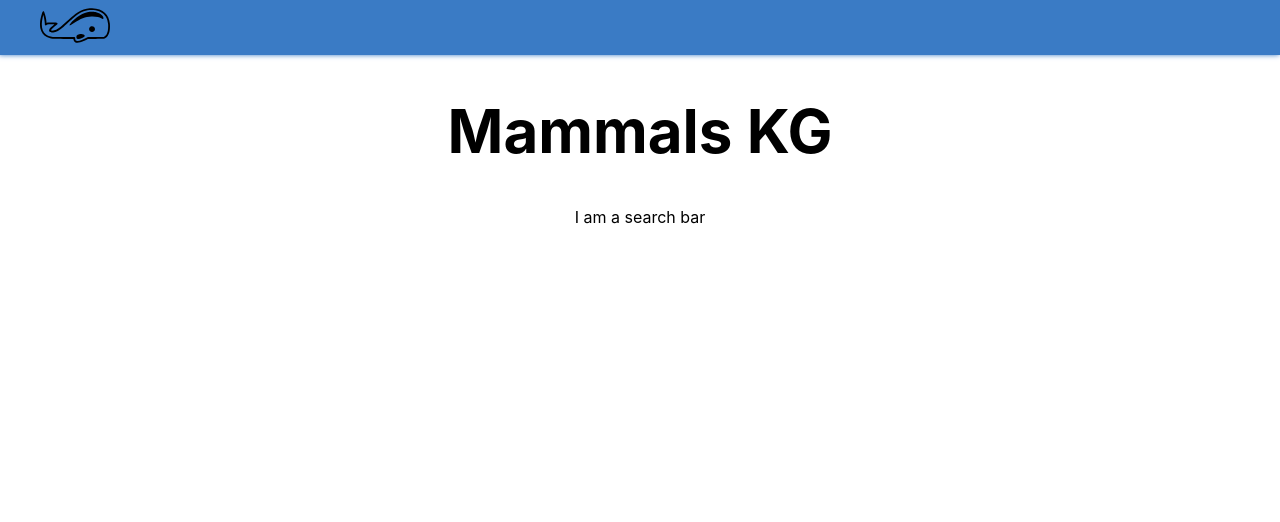
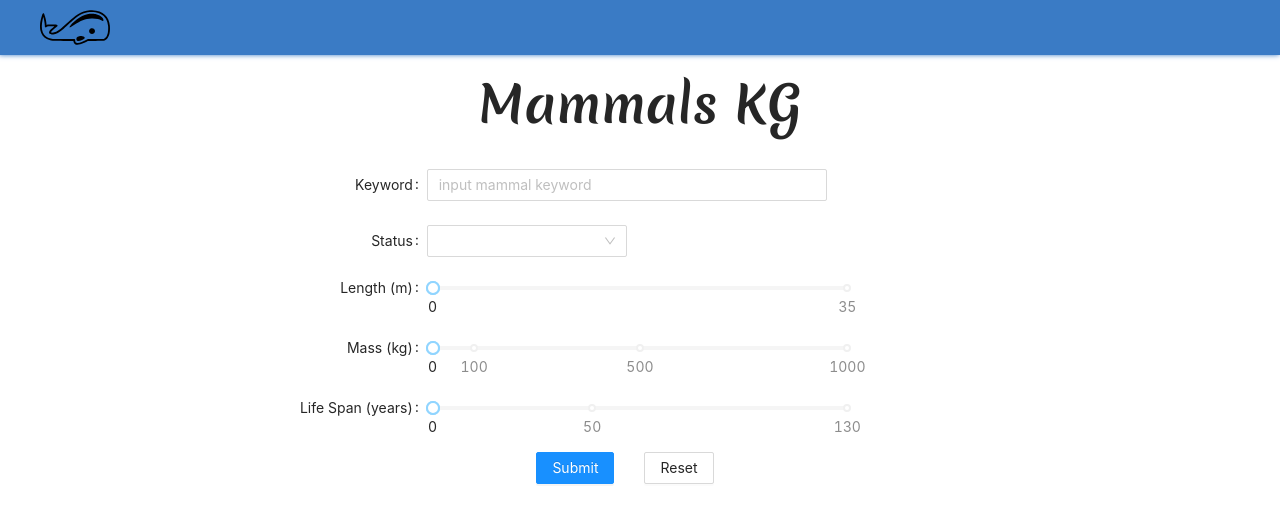
Before and after one commit to feng820/MammalsKG, a React (Create React App) app in the folder frontend/mammals-app/: page / in a window 1280 px wide. Shown: the top 522 px of the page. Built offline with nearby package versions, Linux system fonts and the light colour scheme.

Commit message:
Finish Search page

```diff
--- a/frontend/mammals-app/package.json
+++ b/frontend/mammals-app/package.json
@@ -7,6 +7,7 @@
     "@testing-library/react": "^11.2.5",
     "@testing-library/user-event": "^12.8.3",
     "antd": "^4.14.1",
+    "axios": "^0.21.1",
     "react": "^17.0.2",
     "react-dom": "^17.0.2",
     "react-router-dom": "^5.2.0",
--- a/frontend/mammals-app/src/components/SearchBar.js
+++ b/frontend/mammals-app/src/components/SearchBar.js
@@ -1,10 +1,243 @@
 import React, { Component } from 'react';
+import { Input, Table, Tag, Alert, Button, Select, Form, Slider } from 'antd';
+import axios from 'axios';
+import { Link } from "react-router-dom";
+
 
 export class SearchBar extends Component {
+    constructor() {
+        super()
+        this.state = {
+            dataSource: [],
+            showResult: false
+        };
+
+        this.formRef = React.createRef();
+
+        this.colors = ['geekblue', 'purple', 'magenta', 'cyan', 'green', 'yellow'];
+
+        this.columns = [
+            {
+                title: 'Name',
+                dataIndex: 'name',
+                key: 'name',
+                render: text => <a className="name">{text}</a>,
+            },
+            {
+                title: 'Common Names',
+                dataIndex: 'commonNames',
+                key: 'commonNames',
+                render: commonNames => (
+                    <>
+                      {commonNames.map(commonName => {
+                        let color = this.colors[Math.floor(Math.random() * this.colors.length)]
+                        return (
+                          <Tag color={color} key={commonName}>
+                            {commonName}
+                          </Tag>
+                        );
+                      })}
+                    </>
+                ),
+            },
+            {
+                title: 'Action',
+                key: 'action',
+                render: (text, record) => (
+                    <Link to={"/mammal/" + record.id}>
+                        <Button type="primary">Detail</Button>
+                    </Link>
+                )
+            }
+        ];
+    }
+
+    onFinish = params => {
+        if (params.length_range !== undefined) {
+            params.length_range = JSON.stringify(params.length_range)
+        }
+        if (params.mass_range !== undefined) {
+            params.mass_range = JSON.stringify(params.mass_range)
+        }
+        if (params.lifespan_range !== undefined) {
+            params.lifespan_range = JSON.stringify(params.lifespan_range)
+        }
+        const url = "http://127.0.0.1:5000/search";
+        axios.get(url, {
+            params: params
+        }).then(res => {
+            console.log("fetch search result success");
+            const resultArr = res.data;
+            this.setState({
+                dataSource: resultArr.map(
+                    (info, index) => ({
+                        'key': index,
+                        'name': info.name,
+                        'id': info.id,
+                        'commonNames': info.commonNames
+                    })
+                ),
+                showResult: true
+            });
+        }).catch(e => {
+            const error = e.error || 'Unknown Error';
+            console.log("Cannot fetch due to error: " + error);
+        })
+    }
+
+    onReset = () => {
+        this.formRef.current.resetFields();
+        this.setState({
+            showResult: false
+        })
+    }
+
     render() {
+        const layout = {
+            labelCol: {
+              span: 8,
+            },
+            wrapperCol: {
+              span: 8,
+            },
+        };
+
+        const tailLayout = {
+            wrapperCol: {
+              offset: 8,
+              span: 8,
+            },
+        };
+
         return (
             <div>
-                I am a search bar
+                <Form
+                    {...layout}
+                    onFinish={this.onFinish.bind(this)}
+                    ref={this.formRef}
+                >
+                    <Form.Item
+                        name="keyword"
+                        label="Keyword"
+                    >
+                        <Input
+                            className="search-bar"
+                            placeholder="input mammal keyword"
+                        />
+                    </Form.Item>
+
+                    <Form.Item
+                        name="status"
+                        label="Status"
+                        style={{marginBottom: 15}}
+                    >
+                        <Select
+                            style={{width: 200, display: "flex"}}
+                        >
+                            <Select.Option value="least concern">Least concern</Select.Option>
+                            <Select.Option value="vulnerable">Vulnerable</Select.Option>
+                            <Select.Option value="endangered species">Endangered</Select.Option>
+                            <Select.Option value="critically endangered">Critically endangered</Select.Option>
+                            <Select.Option value="Near threatened">Near threatened</Select.Option>
+                            <Select.Option value="extinct in the wild">Extinct in the wild</Select.Option>
+                            <Select.Option value="extinct species">Extinct</Select.Option>
+                        </Select>
+                    </Form.Item>
+
+                    <Form.Item
+                        name="length_range"
+                        label="Length (m)"
+                        style={{marginBottom: 10}}
+                    >
+                        <Slider
+                            range
+                            max={35}
+                            marks={
+                                {
+                                    0: '0',
+                                    35: '35'
+                                }
+                            }
+                        />
+                    </Form.Item>
+
+                    <Form.Item
+                        name="mass_range"
+                        label="Mass (kg)"
+                        style={{marginBottom: 10}}>
+                        <Slider
+                            range
+                            max={1000}
+                            marks={
+                                {
+                                    0: '0',
+                                    100: '100',
+                                    500: '500',
+                                    1000: '1000'
+                                }
+                            }
+                        />
+                    </Form.Item>
+
+                    <Form.Item
+                        name="lifespan_range"
+                        label="Life Span (years)"
+                        style={{marginBottom: 10}}>
+                        <Slider
+                            range
+                            max={130}
+                            marks={
+                                {
+                                    0: '0',
+                                    50: '50',
+                                    130: '130'
+                                }
+                            }
+                        />
+                    </Form.Item>
+
+                    <Form.Item {...tailLayout}>
+                        <Button type="primary" htmlType="submit">
+                        Submit
+                        </Button>
+                        <Button htmlType="button" onClick={this.onReset.bind(this)}>
+                        Reset
+                        </Button>
+                    </Form.Item>
+
+                </Form>
+                {/* <Search
+                    className="search-bar"
+                    placeholder="input mammal keyword"
+                    onSearch={this.onSearch.bind(this)}
+                    enterButton />
+
+                <Select defaultValue="lucy" style={{ width: 120 }} onChange={this.onStatusSelect.bind(this)}>
+                        <Select.Option value="jack">Jack</Select.Option>
+                        <Select.Option value="lucy">Lucy</Select.Option>
+                        <Select.Option value="disabled" disabled>
+                            Disabled
+                        </Select.Option>
+                        <Select.Option value="Yiminghe">yiminghe</Select.Option>
+                </Select> */}
+
+                {this.state.showResult &&
+                    (this.state.dataSource.length > 0 ?
+                        <Table
+                            className="search-result"
+                            columns={this.columns}
+                            dataSource={this.state.dataSource}
+                            pagination={{ pageSize: 5 }}
+                        />
+                        :
+                        <Alert
+                            className="search-alert"
+                            message="No mammals matched!"
+                            type="error"
+                            showIcon
+                        />
+                    )
+                }
             </div>
         );
     }
--- a/frontend/mammals-app/src/index.css
+++ b/frontend/mammals-app/src/index.css
@@ -1,7 +1,10 @@
+@import '~antd/dist/antd.css';
 @import 'styles/App.css';
 @import 'styles/Main.css';
 @import 'styles/TopNavBar.css';
 @import 'styles/SearchBar.css';
+
+@import url('https://fonts.googleapis.com/css2?family=Merienda:wght@700&display=swap');
 
 body {
   margin: 0;
--- a/frontend/mammals-app/src/styles/Main.css
+++ b/frontend/mammals-app/src/styles/Main.css
@@ -1,3 +1,6 @@
 .title {
-    font-size: 60px;
+    font-size: 50px;
+    font-weight: bold;
+    font-family: 'Merienda', cursive;
+    margin-top: 10px;
 }
--- a/frontend/mammals-app/src/styles/SearchBar.css
+++ b/frontend/mammals-app/src/styles/SearchBar.css
@@ -0,0 +1,25 @@
+.search-bar {
+    width: 400px;
+    display: flex;
+}
+
+.search-result {
+    display: flex;
+    width: 950px;
+    margin: auto;
+    margin-top: 40px;
+}
+
+.search-alert {
+    width: 600px;
+    margin: auto;
+    margin-top: 40px;
+}
+
+.name {
+    cursor: default;
+}
+
+.ant-btn {
+    margin-right: 30px;
+  }
```
Also changed, not shown: 1 other file (tests, documents, lock files or other folders).
